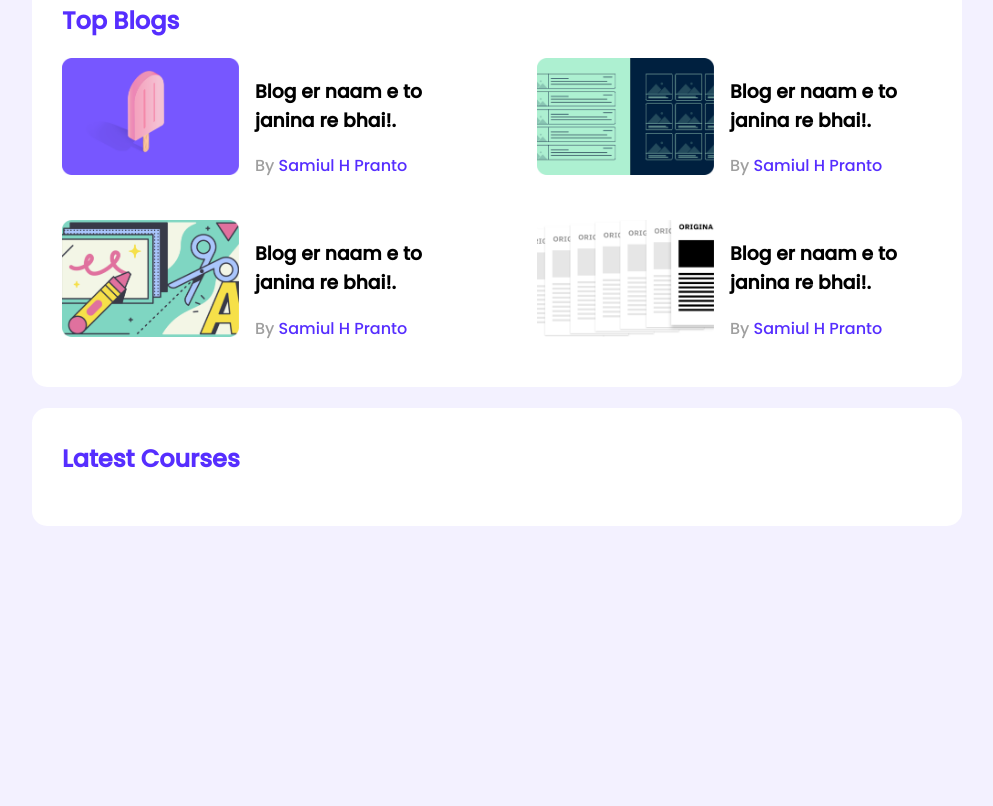
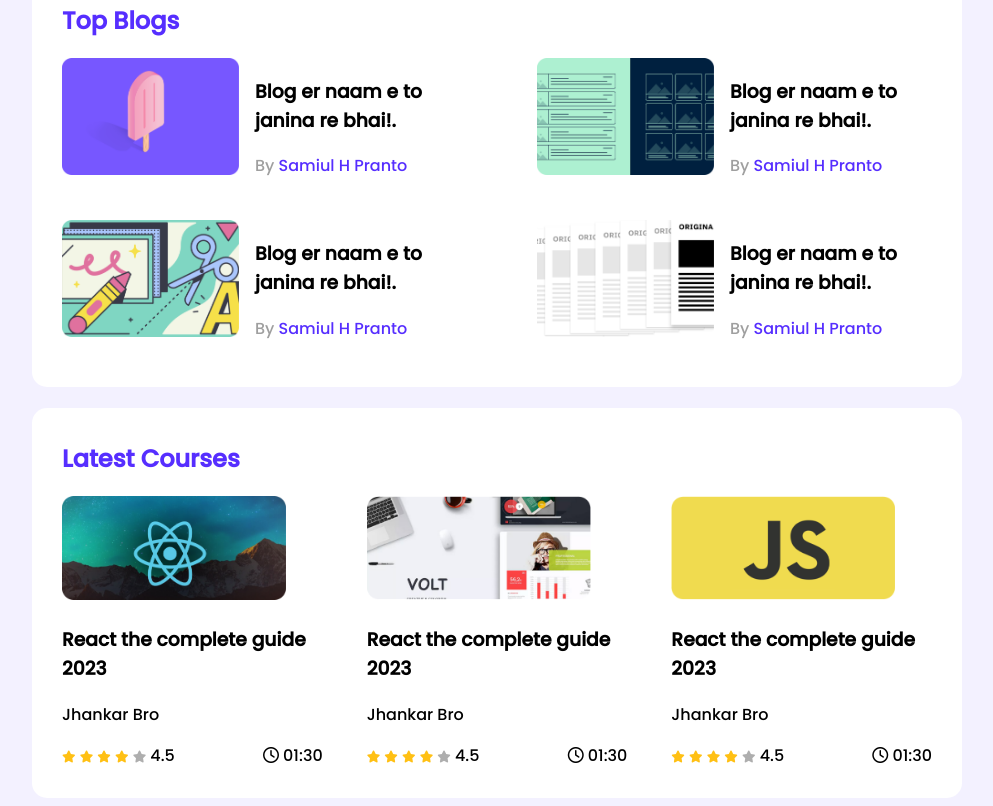
Before and after one commit to SamiulSami10/Leaderboard-CSS3, a plain HTML site: page index.html in a window 1280 px wide. Shown: the part 329-1135 px from the top of the page, without its empty margins (143-1136 px from the left). Before the commit the page ends 863 px from the top, so only its background shows below. Drawn offline with Linux system fonts and the light colour scheme.

Commit message:
made responsive

```diff
--- a/index.html
+++ b/index.html
@@ -5,8 +5,14 @@
     <meta http-equiv="X-UA-Compatible" content="IE=edge" />
     <meta name="viewport" content="width=device-width, initial-scale=1.0" />
 
+    <!-- favicon -->
+    <link rel="shortcut icon" href="images/favicon.png" type="image/x-icon">
+
     <!-- Stylesheet -->
     <link rel="stylesheet" href="styles/style.css">
+
+    <!-- Font Awesome -->
+    <script src="https://kit.fontawesome.com/b272da986a.js" crossorigin="anonymous"></script>
 
     <!-- Google Fonts -->
     <link rel="preconnect" href="https://fonts.googleapis.com">
@@ -31,6 +37,7 @@
     <section class="container">
 
         <!-- top players -->
+
         <div class="top-players ">
             <h2 class="title">Top Players</h2>
             <div class="players">
@@ -114,7 +121,6 @@
 
         </div>
 
-
     </section>
 
 
@@ -122,6 +128,86 @@
 
     <section class="container">
         <h2 class="title">Latest Courses</h2>
+        <div class="courses">
+            <div class="course">
+                <div class="course-banner">
+                    <img src="images/courses/course-1.png" alt="">
+                </div>
+                <div class="course-detail">
+                    <h3 class="course-title">React the complete guide 2023</h3>
+                    <p class="course-author">Jhankar Bro</p>
+                    <div class="course-info">
+                        <div>
+                            <i class="fa-solid fa-star filled"></i>
+                            <i class="fa-solid fa-star filled"></i>
+                            <i class="fa-solid fa-star filled"></i>
+                            <i class="fa-solid fa-star filled"></i>
+                            <i class="fa-solid fa-star empty"></i>
+                            <span>4.5</span>
+                        </div>
+
+                            <div class="course-duration">
+                                <i class="fa-regular fa-clock"></i>
+                                01:30
+                            </div>
+
+
+                    </div>
+                </div>
+            </div>
+            <div class="course">
+                <div class="course-banner">
+                    <img src="images/courses/course-2.png" alt="">
+                </div>
+                <div class="course-detail">
+                    <h3 class="course-title">React the complete guide 2023</h3>
+                    <p class="course-author">Jhankar Bro</p>
+                    <div class="course-info">
+                        <div>
+                            <i class="fa-solid fa-star filled"></i>
+                            <i class="fa-solid fa-star filled"></i>
+                            <i class="fa-solid fa-star filled"></i>
+                            <i class="fa-solid fa-star filled"></i>
+                            <i class="fa-solid fa-star empty"></i>
+                            <span>4.5</span>
+                        </div>
+
+                            <div class="course-duration">
+                                <i class="fa-regular fa-clock"></i>
+                                01:30
+                            </div>
+
+
+                    </div>
+                </div>
+            </div>
+            <div class="course">
+                <div class="course-banner">
+                    <img src="images/courses/course-3.png" alt="">
+                </div>
+                <div class="course-detail">
+                    <h3 class="course-title">React the complete guide 2023</h3>
+                    <p class="course-author">Jhankar Bro</p>
+                    <div class="course-info">
+                        <div>
+                            <i class="fa-solid fa-star filled"></i>
+                            <i class="fa-solid fa-star filled"></i>
+                            <i class="fa-solid fa-star filled"></i>
+                            <i class="fa-solid fa-star filled"></i>
+                            <i class="fa-solid fa-star empty"></i>
+                            <span>4.5</span>
+                        </div>
+
+                            <div class="course-duration">
+                                <i class="fa-regular fa-clock"></i>
+                                01:30
+                            </div>
+
+
+                    </div>
+                </div>
+            </div>
+        </div>
     </section>
 
 </main>
--- a/styles/style.css
+++ b/styles/style.css
@@ -1,10 +1,14 @@
-/* Fonts */
+/* ----------
+    Fonts
+ ----------*/
 
   @import url('https://fonts.googleapis.com/css2?family=Poppins:wght@500&display=swap');
 
 
 
-/* common styles */
+/* ----------
+    common styles
+----------*/
 body{
     font-family: 'Poppins', sans-serif;
     background-color: #F3F1FF;
@@ -44,7 +48,9 @@ main{
 
 
 
-/* top players style */
+/* ----------
+     top players style
+-----------*/
 .players{
     display: grid;
     grid-template-columns: repeat(3, 1fr);
@@ -81,9 +87,9 @@ hr{
 
 
 
-/* Top
-     Blogs
-         Styles */
+/* ----------
+    Top Blog Style
+----------*/
 .blogs{
     display: grid;
     grid-template-columns: repeat(2,1fr);
@@ -130,3 +136,89 @@ hr{
     color: #562EFF;
     font-size: 16px;
 }
+
+
+
+
+/* ----------
+    top courses style
+-----------*/
+.courses{
+display: grid;
+grid-template-columns: repeat(3,1fr);
+grid-column-gap: 44px;
+
+}
+
+
+
+.course .course-banner img{
+    width: 224px;
+    height: 104px;
+}
+
+
+
+.course-info{
+    display: flex;
+    align-items: center;
+    justify-content: space-between;
+}
+
+
+
+.fa-star{
+    font-size: 12PX;
+}
+
+
+
+.fa-star.filled{
+    color: #FFC014;
+
+}
+
+
+
+.fa-star.empty{
+    color: #AEAEAE;
+}
+
+
+
+/* Media Queries */
+
+/* Mobile Devices */
+
+@media only screen and (max-width:688px) {
+    .container{
+        width: 100%;
+    }
+    .players, .blogs, .courses{
+
+        grid-template-columns: repeat(1,1fr)
+    }
+
+    .player, .blog{
+        flex-direction: column;
+    }
+
+}
+
+
+/* Tablet Devices */
+
+@media only screen and (min-width: 688px) and (max-width:992px) {
+
+    .container{
+        width: 100%;
+    }
+
+    .players, .courses{
+        grid-template-columns: repeat(2,1fr)
+    }
+
+    .blogs{
+        grid-template-columns: repeat(1,1fr)
+    }
+}
```
Also changed, not shown: images/favicon.png (added).
